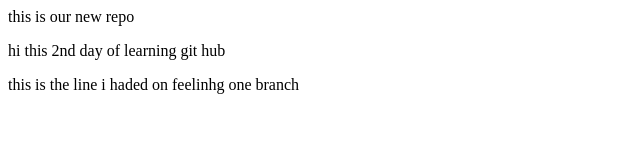
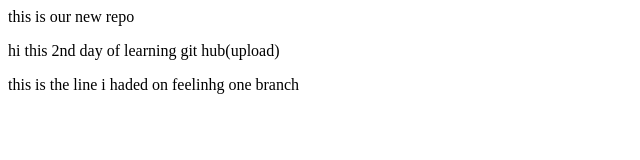
Before and after one commit to saipavanjod/local_repo, a plain HTML site: page index.html in a window 1280 px wide. Shown: the full height of the page, 0-640 px from the left. Drawn offline with Linux system fonts and the light colour scheme.

Commit message:
learning conflict in  merge

```diff
--- a/index.html
+++ b/index.html
@@ -1,4 +1,4 @@
 <p>this is our new repo</p>
-<p> hi this 2nd day of learning git hub</p>
+<p> hi this 2nd day of learning git hub(upload)</p>
 <p>this is the line i haded on feelinhg one branch
 </p>
```
